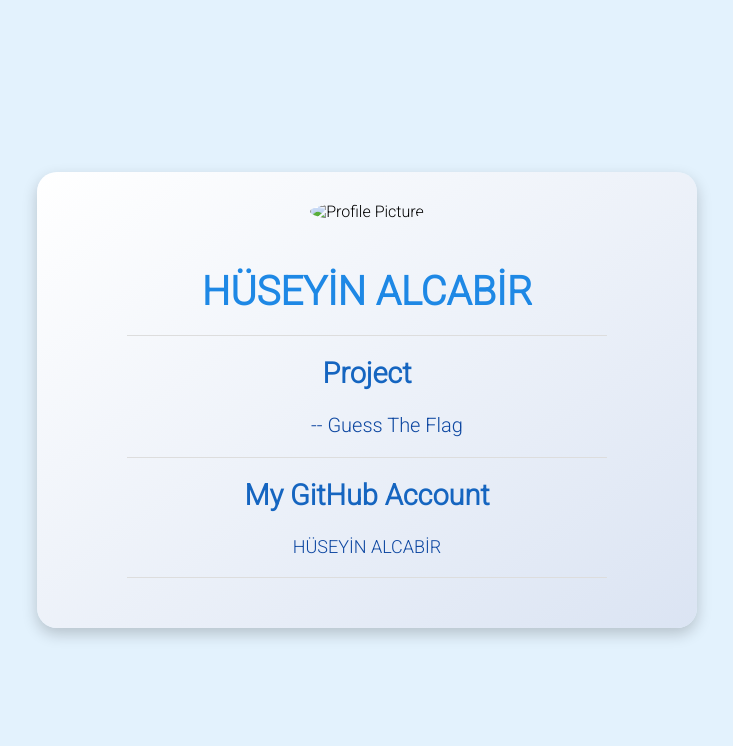
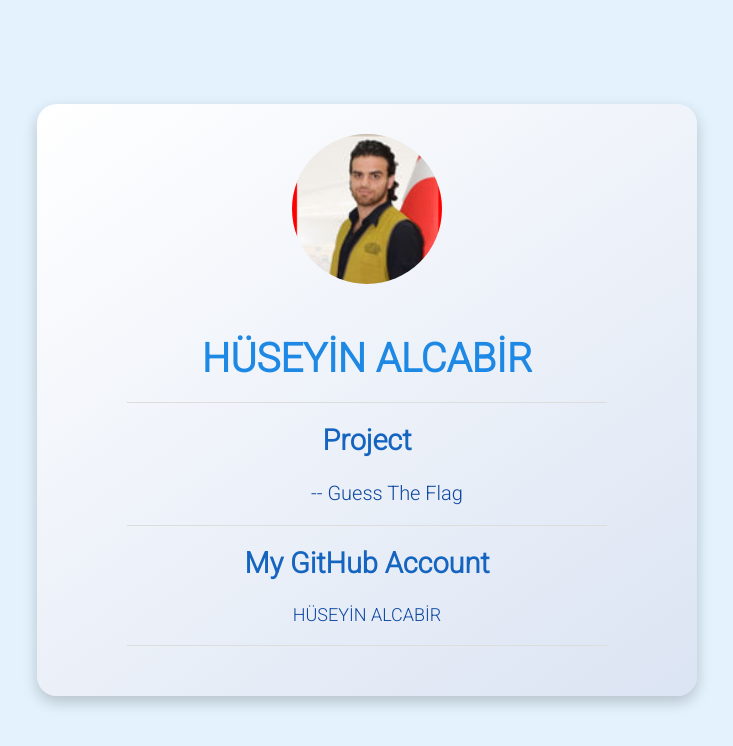
Before and after one commit to huseyinAlcabir/huseyinalcabir.-leri.Programlama.Teknikleri, a plain HTML site: page index.html in a window 1280 px wide. Shown: the whole page, without its empty margins (273-1006 px from the left). Drawn offline with Linux system fonts and the light colour scheme.

Commit message:
CREATE INDEX

```diff
--- a/index.html
+++ b/index.html
@@ -4,7 +4,6 @@
     <meta charset="UTF-8" />
     <meta http-equiv="X-UA-Compatible" content="IE=edge" />
     <meta name="viewport" content="width=device-width, initial-scale=1.0" />
-    <link rel="stylesheet" href="style.css" />
     <style>
       @import url("https://fonts.googleapis.com/css2?family=Roboto:wght@300&display=swap");
 
@@ -98,17 +97,17 @@
   <body>
     <div class="repo">
       <img
-        src="images/photo_2025-01-06_12-16-09.jpg" /* تأكد من وضع الصورة في مجلد "images" */
-        alt="Profile Picture"
+        src="images/photo_2025-01-06_12-16-09.jpg"
+        alt=""
       />
-      <b><h1 id="name_id"> HÜSEYİN ALCABİR</h1></b>
+      <b><h1 id="name_id">HÜSEYİN ALCABİR</h1></b>
       <hr />
       <b><h2 id="Project">Project</h2></b>
       <ul>
         <li>
-          <a href="https://huseyinalcabir.github.io/-leriProgramlamaTeknikleri/"
-            >-- Guess The Flag</a
-          >
+          <a href="https://huseyinalcabir.github.io/-leriProgramlamaTeknikleri/">
+            -- Guess The Flag
+          </a>
         </li>
       </ul>
       <hr />
```
Also changed, not shown: images/photo_2025-01-06_12-16-09.jpg (renamed from photo_2025-01-06_12-16-09.jpg).
